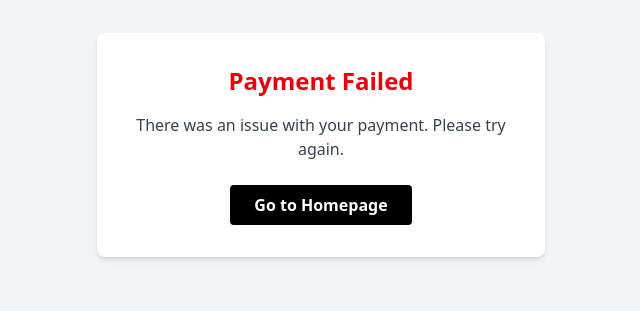
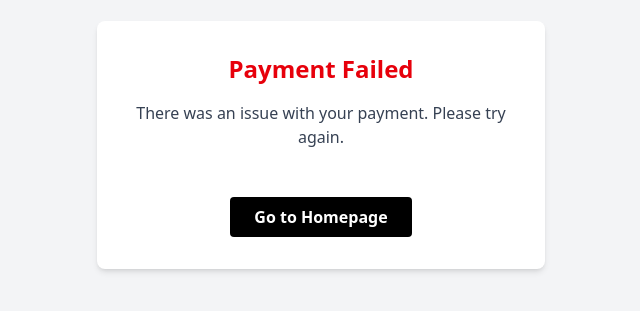
Before and after one commit to kalalinandiswargoud2005/uberRyde-monorepo, a Next.js app in the folder uberryde-client/: page /completion in a window 1280 px wide. Shown: the part 255-566 px from the top of the page, without its empty margins (319-959 px from the left). Built offline with nearby package versions, Linux system fonts and the light colour scheme.

Commit message:
Fix completion page build error

```diff
--- /dev/null
+++ b/uberryde-client/src/app/completion/CompletionContent.jsx
@@ -0,0 +1,39 @@
+'use client'
+import { useEffect, useState } from 'react';
+import { useSearchParams } from 'next/navigation';
+import Link from 'next/link';
+
+export default function CompletionContent() {
+  const searchParams = useSearchParams();
+  const [status, setStatus] = useState(null);
+
+  useEffect(() => {
+    const redirectStatus = searchParams.get('redirect_status');
+    setStatus(redirectStatus);
+  }, [searchParams]);
+
+  if (status === 'succeeded') {
+    return (
+      <>
+        <h1 className="text-2xl font-bold text-green-600 mb-4">Payment Successful!</h1>
+        <p className="text-gray-700 mb-6">Thank you for your payment. Your ride is complete.</p>
+      </>
+    );
+  }
+
+  if (status === 'processing') {
+    return (
+      <>
+        <h1 className="text-2xl font-bold text-blue-600 mb-4">Payment Processing...</h1>
+        <p className="text-gray-700 mb-6">We'll update you when payment is complete.</p>
+      </>
+    );
+  }
+
+  return (
+    <>
+      <h1 className="text-2xl font-bold text-red-600 mb-4">Payment Failed</h1>
+      <p className="text-gray-700 mb-6">There was an issue with your payment. Please try again.</p>
+    </>
+  );
+}
--- a/uberryde-client/src/app/completion/page.jsx
+++ b/uberryde-client/src/app/completion/page.jsx
@@ -1,32 +1,15 @@
-'use client'
-import { useEffect, useState } from 'react';
-import { useSearchParams } from 'next/navigation';
+import { Suspense } from 'react';
 import Link from 'next/link';
+import CompletionContent from './CompletionContent';
 
 export default function CompletionPage() {
-  const searchParams = useSearchParams();
-  const [status, setStatus] = useState(null);
-
-  useEffect(() => {
-    const redirectStatus = searchParams.get('redirect_status');
-    setStatus(redirectStatus);
-  }, [searchParams]);
-
   return (
     <div className="flex justify-center items-center h-screen bg-gray-100">
       <div className="w-full max-w-md p-8 bg-white rounded-lg shadow-md text-center">
-        {status === 'succeeded' ? (
-          <div>
-            <h1 className="text-2xl font-bold text-green-600 mb-4">Payment Successful!</h1>
-            <p className="text-gray-700 mb-6">Thank you for your payment. Your ride is complete.</p>
-          </div>
-        ) : (
-          <div>
-            <h1 className="text-2xl font-bold text-red-600 mb-4">Payment Failed</h1>
-            <p className="text-gray-700 mb-6">There was an issue with your payment. Please try again.</p>
-          </div>
-        )}
-        <Link href="/" className="inline-block bg-black text-white font-bold py-2 px-6 rounded hover:bg-gray-800">
+        <Suspense fallback={<p>Loading payment status...</p>}>
+          <CompletionContent />
+        </Suspense>
+        <Link href="/" className="inline-block mt-6 bg-black text-white font-bold py-2 px-6 rounded hover:bg-gray-800">
           Go to Homepage
         </Link>
       </div>
```
